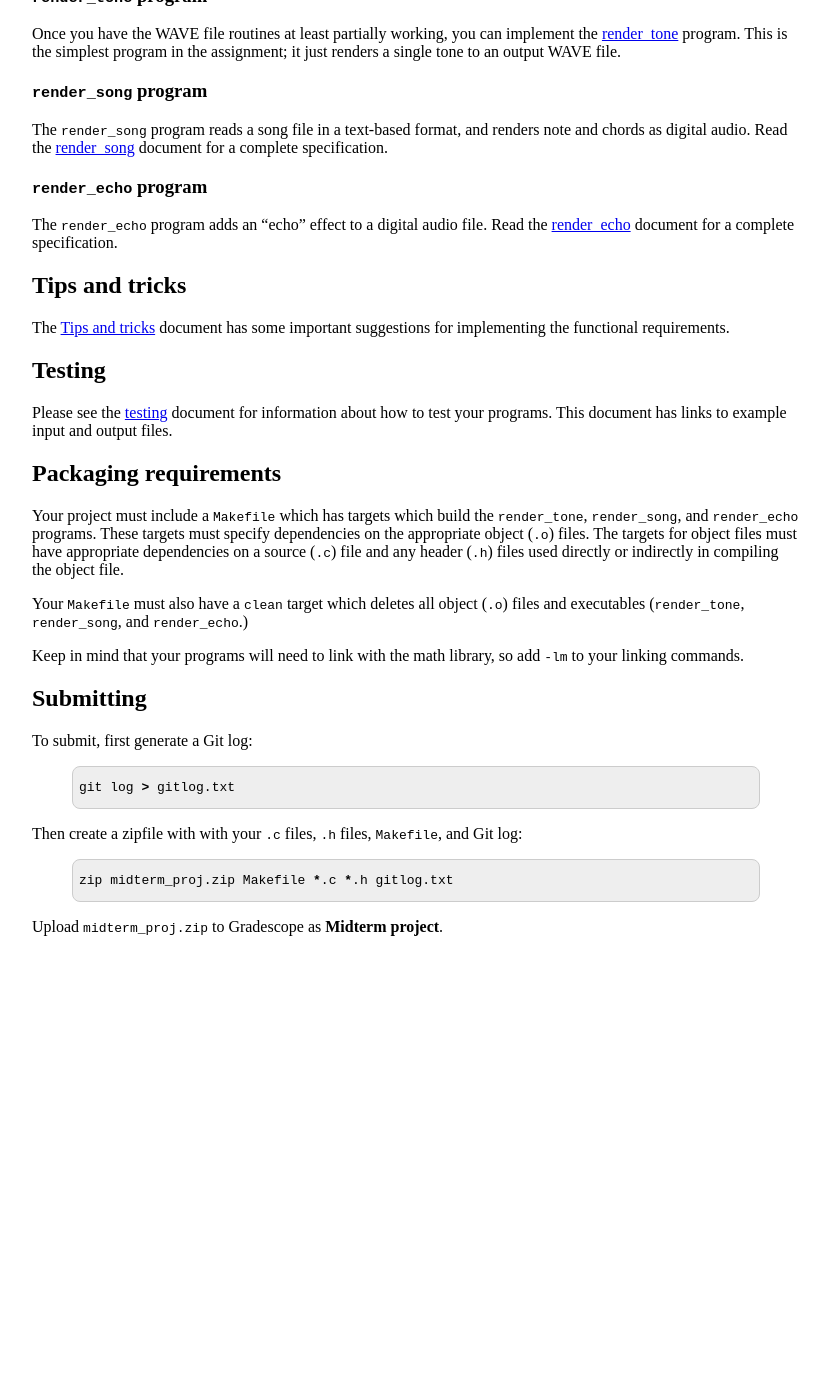
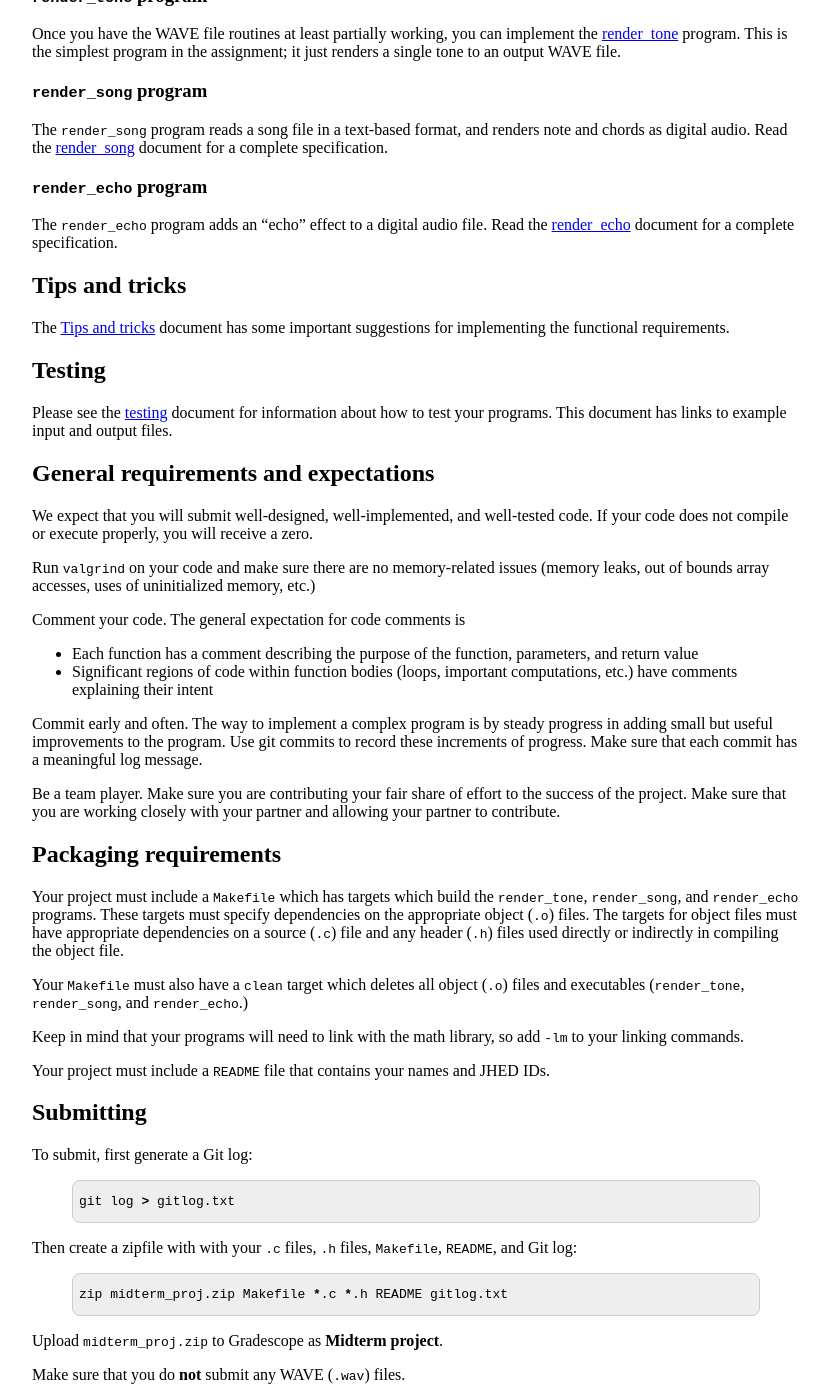
Before and after one commit to jhuintprog/fall2019, a Jekyll site: the page built from midterm_proj.md, in a window 1280 px wide and 1400 px high, scrolled down 1010 px. Shown: the whole window, without its empty margins (224-1053 px from the left). Built offline with Jekyll 4.4.1, drawn with Linux system fonts in a browser that asks for light colours; before the commit the page ends 1962 px from its top, so only the background shows below that.

Commit message:
suggestions from Ali...

````diff
--- a/midterm_proj.md
+++ b/midterm_proj.md
@@ -61,6 +61,21 @@ The [Tips and tricks](tips.html) document has some important suggestions for imp
 
 Please see the [testing](testing.html) document for information about how to test your programs.  This document has links to example input and output files.
 
+## General requirements and expectations
+
+We expect that you will submit well-designed, well-implemented, and well-tested code.  If your code does not compile or execute properly, you will receive a zero.
+
+Run `valgrind` on your code and make sure there are no memory-related issues (memory leaks, out of bounds array accesses, uses of uninitialized memory, etc.)
+
+Comment your code.  The general expectation for code comments is
+
+* Each function has a comment describing the purpose of the function, parameters, and return value
+* Significant regions of code within function bodies (loops, important computations, etc.) have comments explaining their intent
+
+Commit early and often.  The way to implement a complex program is by steady progress in adding small but useful improvements to the program.  Use git commits to record these increments of progress.  Make sure that each commit has a meaningful log message.
+
+Be a team player.  Make sure you are contributing your fair share of effort to the success of the project. Make sure that you are working closely with your partner and allowing your partner to contribute.
+
 ## Packaging requirements
 
 Your project must include a `Makefile` which has targets which build the `render_tone`, `render_song`, and `render_echo` programs.  These targets must specify dependencies on the appropriate object (`.o`) files.  The targets for object files must have appropriate dependencies on a source (`.c`) file and any header (`.h`) files used directly or indirectly in compiling the object file.
@@ -68,6 +83,8 @@ Your project must include a `Makefile` which has targets which build the `render
 Your `Makefile` must also have a `clean` target which deletes all object (`.o`) files and executables (`render_tone`, `render_song`, and `render_echo`.)
 
 Keep in mind that your programs will need to link with the math library, so add `-lm` to your linking commands.
+
+Your project must include a `README` file that contains your names and JHED IDs.
 
 ## Submitting
 
@@ -77,10 +94,12 @@ To submit, first generate a Git log:
 git log > gitlog.txt
 ```
 
-Then create a zipfile with with your `.c` files, `.h` files, `Makefile`, and Git log:
+Then create a zipfile with with your `.c` files, `.h` files, `Makefile`, `README`, and Git log:
 
 ```bash
-zip midterm_proj.zip Makefile *.c *.h gitlog.txt
+zip midterm_proj.zip Makefile *.c *.h README gitlog.txt
 ```
 
 Upload `midterm_proj.zip` to Gradescope as **Midterm project**.
+
+Make sure that you do **not** submit any WAVE (`.wav`) files.
````
